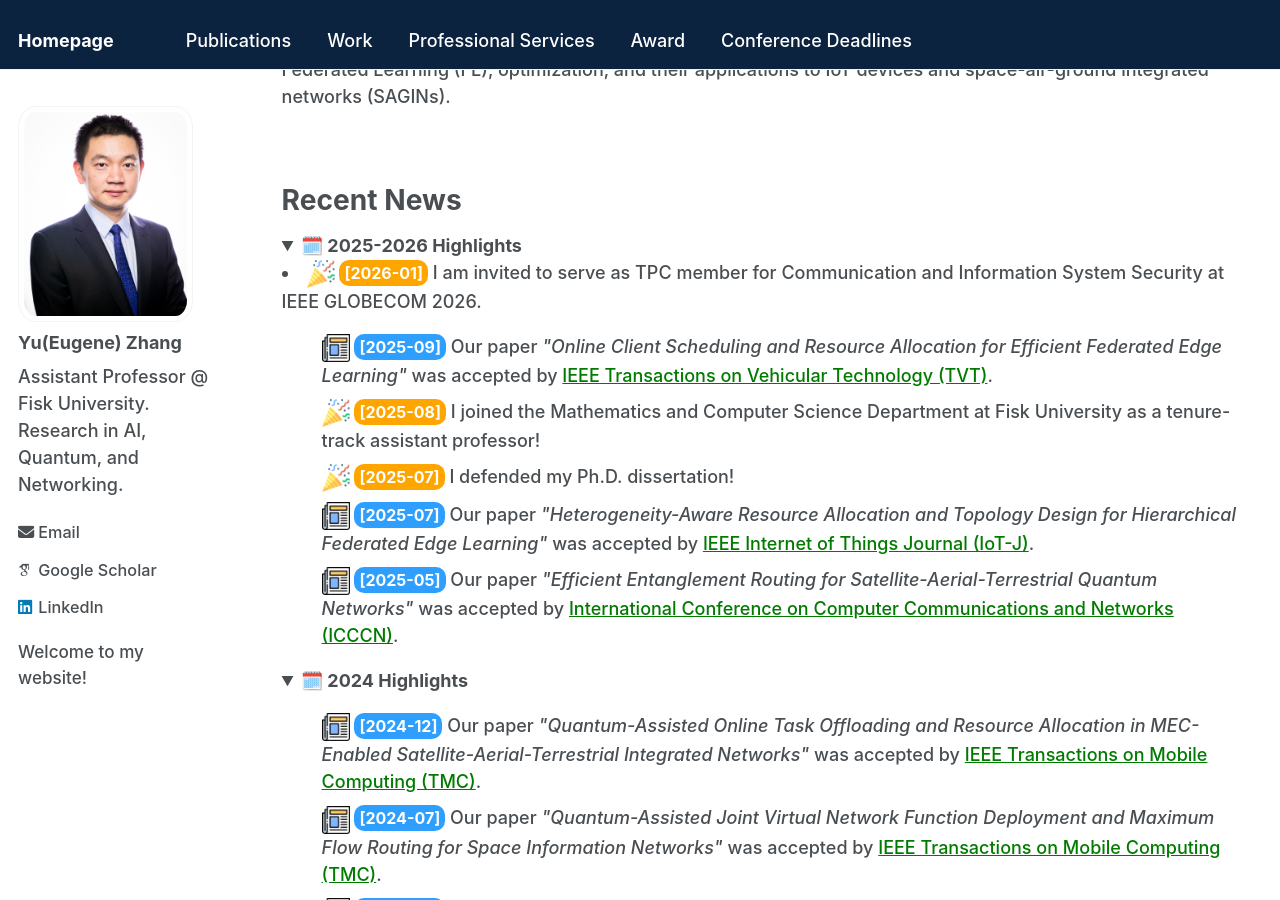
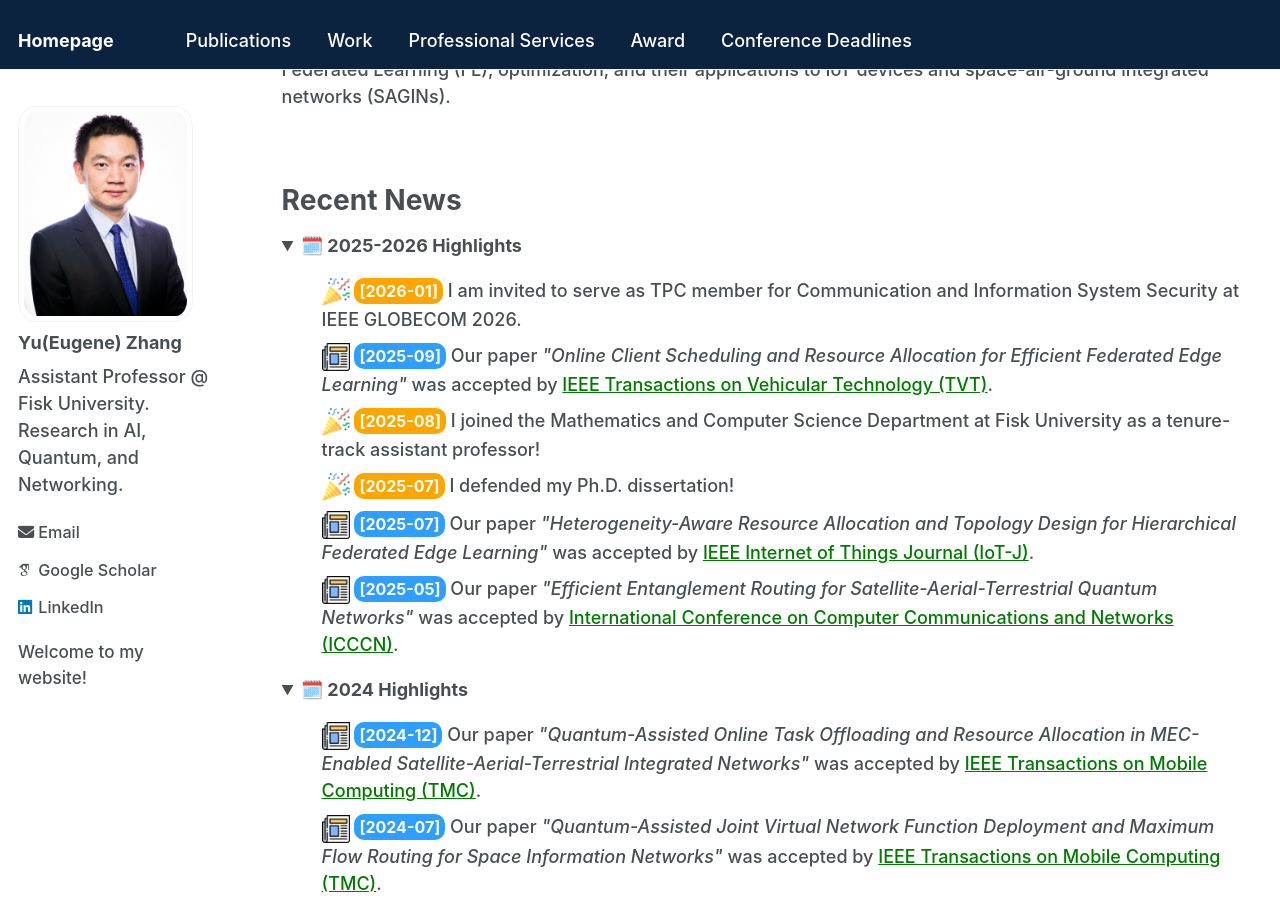
Before and after one commit to Yu-Zhang-Eugene/yu-zhang-eugene.github.io, a Jekyll site: the page built from _pages/about.md, in a window 1280 px wide and 900 px high, scrolled down 453 px. Built offline with Jekyll 4.4.1, drawn with Linux system fonts in a browser that asks for light colours; some web fonts are replaced; a script that is not in the unit is left out.

```diff
--- a/_pages/about.md
+++ b/_pages/about.md
@@ -26,12 +26,13 @@ Recent News
 <details open>
 <summary><strong>🗓️ 2025-2026 Highlights</strong></summary>
 
+<ul style="list-style: none;">
+
   <li>
     <img src="/images/celebration.png" alt="news" class="news-icon-img">
     <span class="date-tag orange">[2026-01]</span> I am invited to serve as TPC member for Communication and Information System Security at IEEE GLOBECOM 2026.
   </li>
 
-<ul style="list-style: none;">
     <li>
     <img src="/images/newspaper.png" alt="news" class="news-icon-img">
     <span class="date-tag blue">[2025-09]</span> Our paper <em>"Online Client Scheduling and Resource Allocation for Efficient Federated Edge Learning"</em> was accepted by <a href="https://ieeexplore.ieee.org/xpl/RecentIssue.jsp?punumber=25" target="_blank" class="custom-link">IEEE Transactions on Vehicular Technology (TVT)</a>.
```
